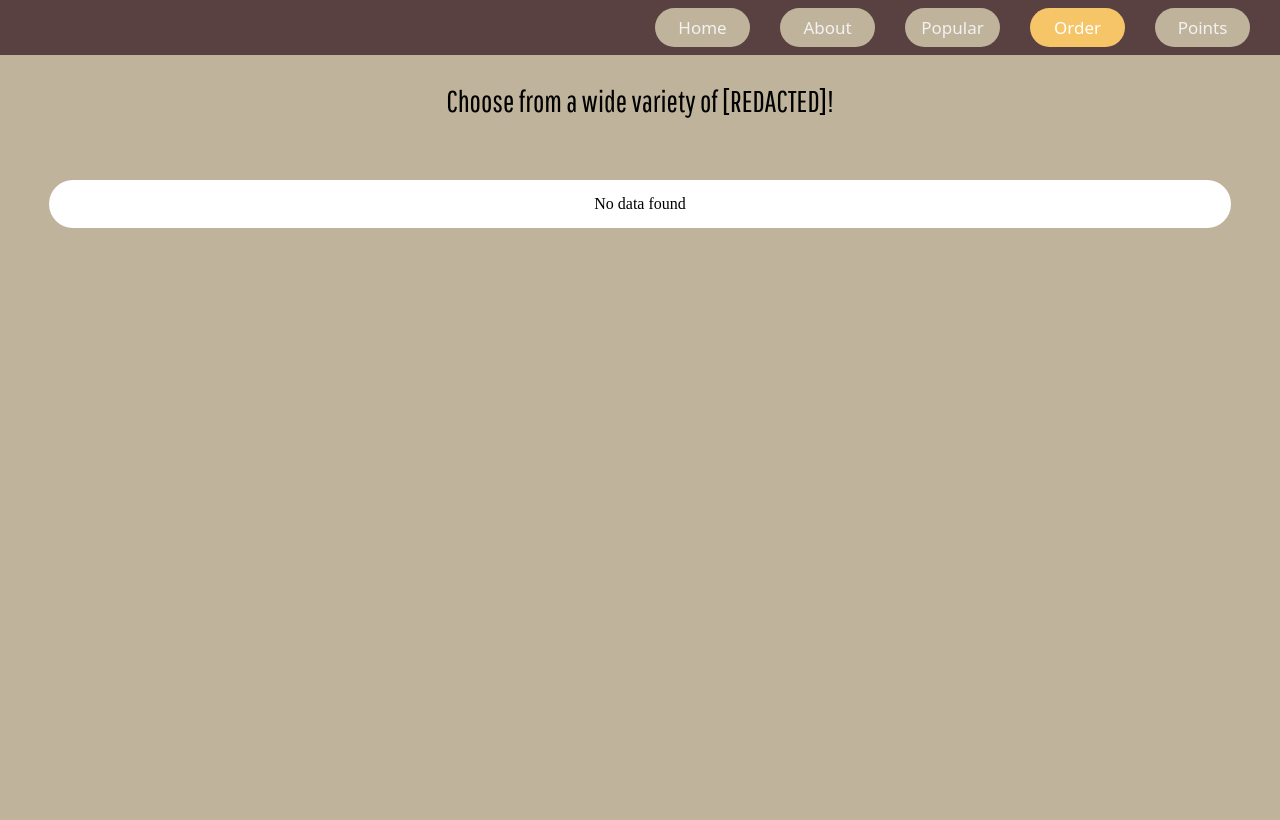
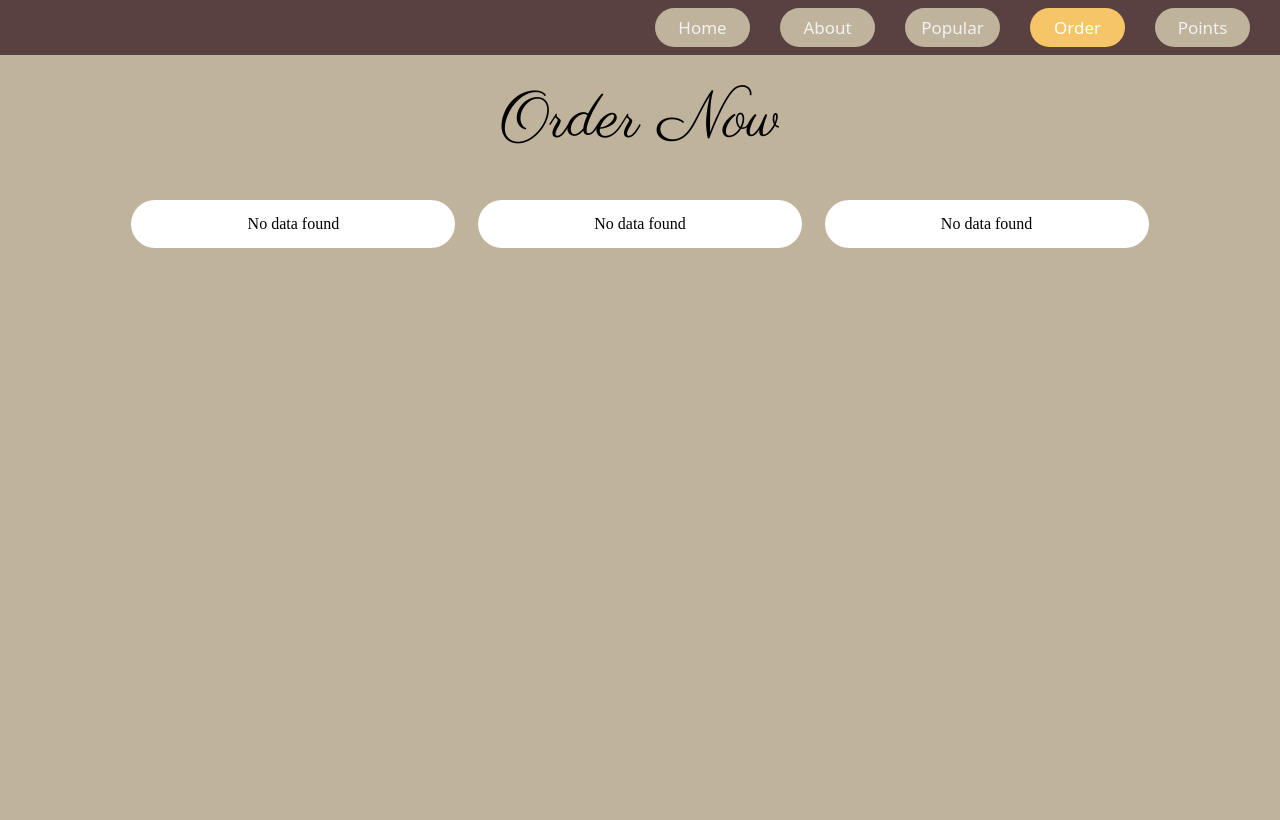
Before and after one commit to 420Titania/ServerSideProgramming, a PHP site: page /order.php in a window 1280 px wide. Run offline with PHP 8.4, Linux system fonts and the light colour scheme; tables that the repository leaves empty or names only in its code hold one stand-in row (values such as "Sample post").

Commit message:
Made changes around the order page. Will fix it.

```diff
--- a/order.php
+++ b/order.php
@@ -11,18 +11,10 @@
     <link rel="preconnect" href="https://fonts.googleapis.com">
     <link rel="preconnect" href="https://fonts.gstatic.com" crossorigin>
     <link href="https://fonts.googleapis.com/css2?family=Pathway+Gothic+One&display=swap" rel="stylesheet">
-    <style>
-       .tabhead {
-            font-size: 48px;
-        }
-        td {
-            font-size: 28px;
-        }
-    </style>
 </head>
     <body>
         <div class="topnav" id="topnav">
-                <a href="points.html">Points</a>
+                <a href="points.php">Points</a>
                 <a href="order.php" class="active">Order</a>
                 <a href="index.php#popular" id="section3">Popular</a>
                 <a href="index.php#about" id="section2">About</a>
@@ -33,11 +25,13 @@
         <!--Whole page hasn't even started yet. Will work on it soon. And probably redesign it overall.-->
         <div class="wholepage" id="order">
 
+
             <div class="title">
-            <p>Choose from a wide variety of [REDACTED]!</p>
+                <head2>Order Now</head2>
             </div>
+            <div class="menu-page">
+                <div class="menu-container">
                     <div class="menu">
-
                         <?php
                         require_once('scripts/config.php');
 
@@ -45,11 +39,65 @@
                         $coffee = mysqli_query($conn, $sql1);
 
                         if (mysqli_num_rows($coffee) > 0) {
-                    echo '<table style="width:40%">
+                            echo '<table>
                                     <tr>
-                                <td colspan="3" class="tabhead">Coffees</td>
+                                        <td colspan="2" class="menu-title">Coffees</td>
                                     </tr>';
                             while($row = mysqli_fetch_assoc($coffee)) {
+                                echo '<tr>
+                                        <td>'.$row['name'].'</td>
+                                        <td>Rp. '.$row['price'].'</td>
+                                    </tr>';
+                            }
+                            echo '</table>';
+                        } else {
+                            echo 'No data found';
+                        }
+                        ?>
+                    </div>
+                </div>
+
+                <div class="menu-container">
+                    <div class="menu">
+                        <?php
+                        require_once('scripts/config.php');
+
+                        $sql2 = "SELECT * FROM menu WHERE type='noncoffee'";
+                        $noncoffee = mysqli_query($conn, $sql2);
+
+                        if (mysqli_num_rows($noncoffee) > 0) {
+                            echo '<table>
+                                    <tr>
+                                        <td colspan="2" class="menu-title">Non-Coffee</td>
+                                    </tr>';
+                            while($row = mysqli_fetch_assoc($noncoffee)) {
+                                echo '<tr>
+                                        <td>'.$row['name'].'</td>
+                                        <td>Rp. '.$row['price'].'</td>
+                                    </tr>';
+                            }
+                            echo '</table>';
+                        } else {
+                            echo 'No data found';
+                        }
+                        ?>
+                    </div>
+                </div>
+
+                <div class="menu-container">
+                    <div class="menu">
+                        <?php
+                        require_once('scripts/config.php');
+
+                        $sql3 = "SELECT * FROM menu WHERE type='Food'";
+                        $food = mysqli_query($conn, $sql3);
+
+                        if (mysqli_num_rows($food) > 0) {
+                            echo '<table>
+                                    <tr>
+                                        <td colspan="2" class="menu-title">Pastries</td>
+                                    </tr>';
+                            while($row = mysqli_fetch_assoc($food)) {
                                 echo '<tr>
                                         <td>'.$row['name'].'</td>
                                         <td>Rp. '.$row['price'].'</td>
@@ -62,24 +110,8 @@
 
                         $conn->close();
                         ?>
-
-            <!-- <table style="width:80%">
-                <tr>
-                    <td>one</td>
-                    <td>one</td>
-                    <td>one</td>
-                </tr>
-                <tr>
-                    <td>two</td>
-                    <td>two</td>
-                    <td>two</td>
-                </tr>
-                <tr>
-                    <td colspan="3">three</td>
-                </tr>
-            </table> -->
                     </div>
                 </div>
-
+            </div>
     </body>
 </html>
--- a/styles.css
+++ b/styles.css
@@ -195,12 +195,27 @@ p {
   height: 800px;
 }
 
+.menu-page{
+  display: flex;
+  justify-content: center; /* Horizontally center the content */
+  align-items: flex-start; /* Align items at the start of the cross axis */
+}
+
 .title {
   height: 20%;
   display: flex; /* Use flexbox layout */
   justify-content: center; /* Horizontally center the contents */
   align-items: center; /* Vertically center the contents */
   margin-top:20px;
+  padding-top: 20px;
+}
+
+.menu-container {
+  display: inline-block;
+  width: calc(33.33% - 100px); /* Adjust width according to your layout */
+  margin: 0 10px;
+  vertical-align: top;
+  text-align: center;
 }
 
 .menu{
```
Lines whose indentation alone changed are shown as unchanged.
